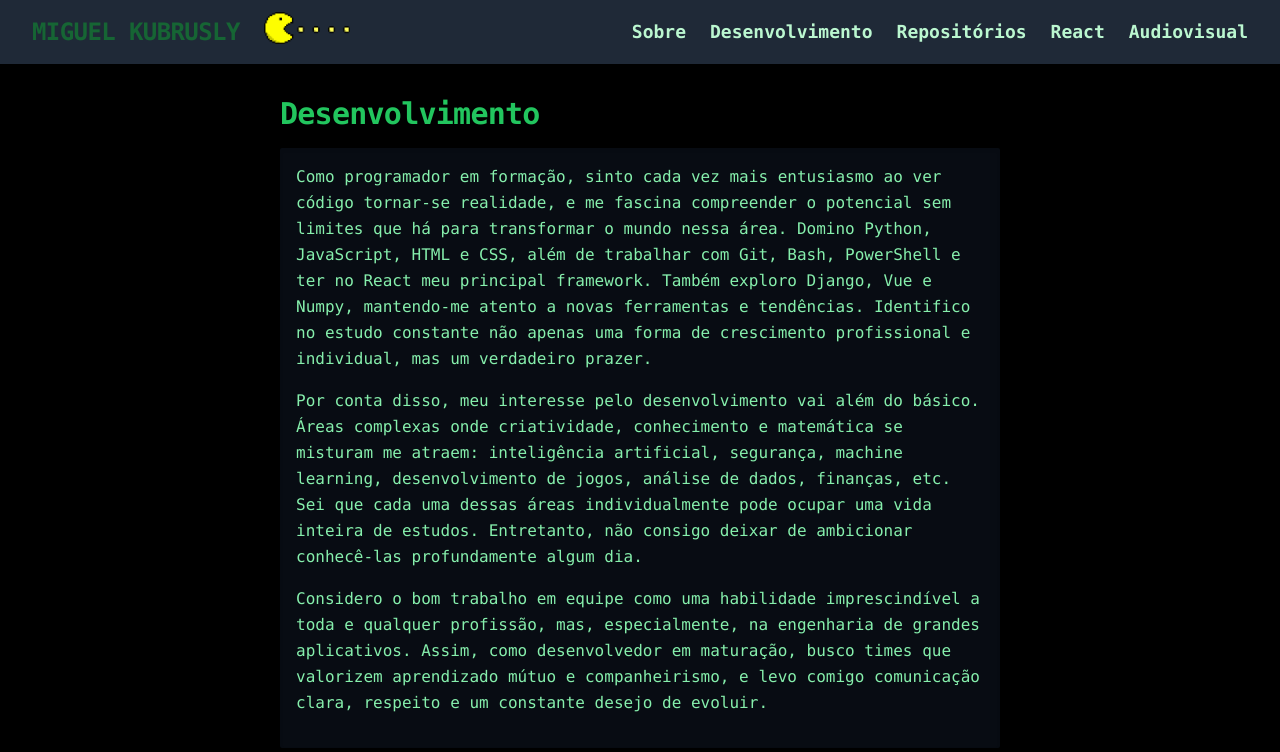
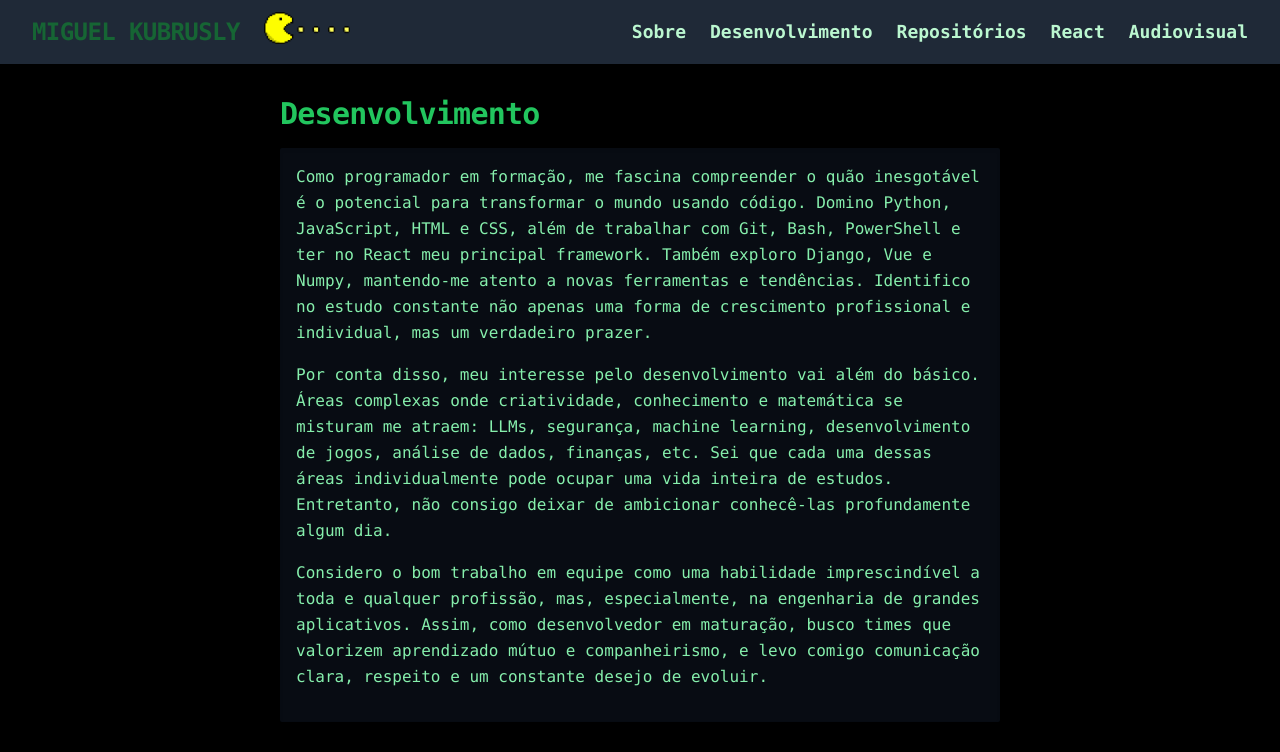
Before and after one commit to miguelkubrusly/portfolio, a React (Vite) app: page /desenvolvimento in a window 1280 px wide. Shown: the top 752 px of the page. Built offline with nearby package versions, Linux system fonts and the light colour scheme.

Commit message:
fix(global): 💬 improve text

```diff
--- a/src/pages/Desenvolvimento.tsx
+++ b/src/pages/Desenvolvimento.tsx
@@ -39,23 +39,22 @@ const Desenvolvimento: React.FC = () => {
       </h1>
       <div className="bg-gray-900 bg-opacity-50 p-4 rounded-sm shadow-inner">
         <p className="text-base font-normal leading-relaxed text-green-300 mb-4">
-          Como programador em formação, sinto cada vez mais entusiasmo ao ver
-          código tornar-se realidade, e me fascina compreender o potencial sem
-          limites que há para transformar o mundo nessa área. Domino Python,
-          JavaScript, HTML e CSS, além de trabalhar com Git, Bash, PowerShell e
-          ter no React meu principal framework. Também exploro Django, Vue e
-          Numpy, mantendo-me atento a novas ferramentas e tendências. Identifico
-          no estudo constante não apenas uma forma de crescimento profissional e
-          individual, mas um verdadeiro prazer.
+          Como programador em formação, me fascina compreender o quão
+          inesgotável é o potencial para transformar o mundo usando código.
+          Domino Python, JavaScript, HTML e CSS, além de trabalhar com Git,
+          Bash, PowerShell e ter no React meu principal framework. Também
+          exploro Django, Vue e Numpy, mantendo-me atento a novas ferramentas e
+          tendências. Identifico no estudo constante não apenas uma forma de
+          crescimento profissional e individual, mas um verdadeiro prazer.
         </p>
         <p className="text-base font-normal leading-relaxed text-green-300 mb-4">
           Por conta disso, meu interesse pelo desenvolvimento vai além do
           básico. Áreas complexas onde criatividade, conhecimento e matemática
-          se misturam me atraem: inteligência artificial, segurança, machine
-          learning, desenvolvimento de jogos, análise de dados, finanças, etc.
-          Sei que cada uma dessas áreas individualmente pode ocupar uma vida
-          inteira de estudos. Entretanto, não consigo deixar de ambicionar
-          conhecê-las profundamente algum dia.
+          se misturam me atraem: LLMs, segurança, machine learning,
+          desenvolvimento de jogos, análise de dados, finanças, etc. Sei que
+          cada uma dessas áreas individualmente pode ocupar uma vida inteira de
+          estudos. Entretanto, não consigo deixar de ambicionar conhecê-las
+          profundamente algum dia.
         </p>
         <p className="text-base font-normal leading-relaxed text-green-300 mb-4">
           Considero o bom trabalho em equipe como uma habilidade imprescindível
```
